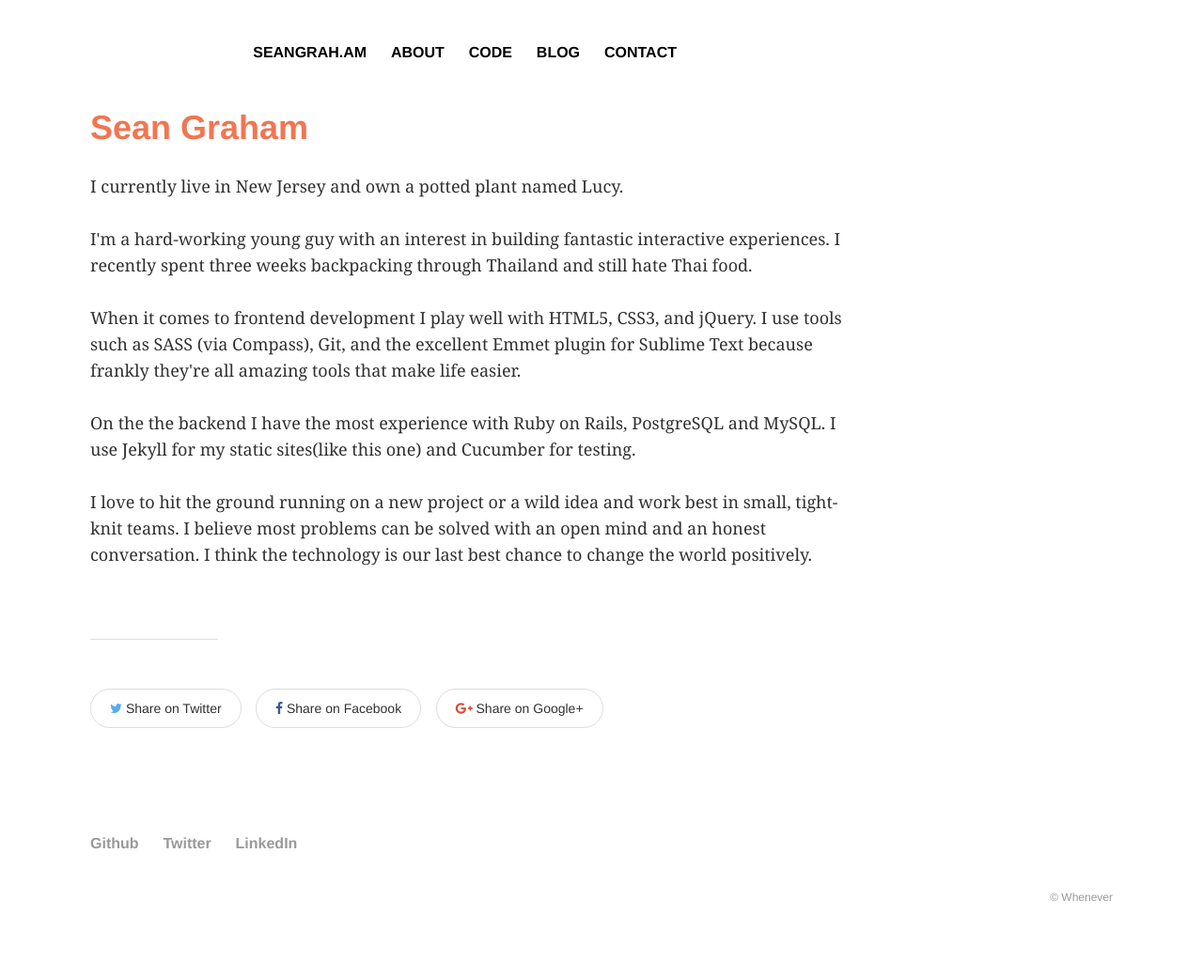
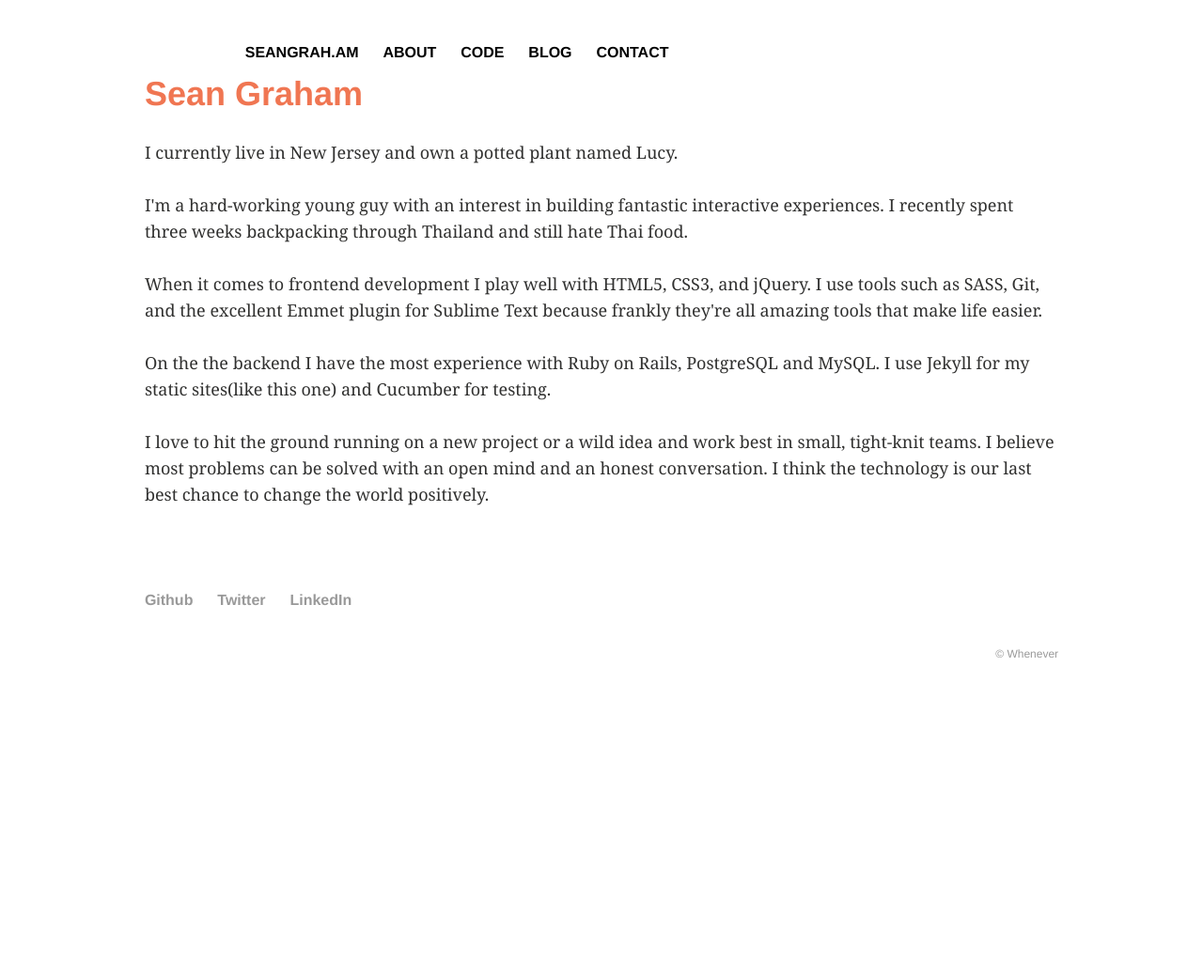
Before and after one commit to cavemangraham/Folio, a Jekyll site: the page built from about/index.md, in a window 1280 px wide. Shown: the whole page at 94% size. Built offline with Jekyll 4.4.1, drawn with Linux system fonts in a browser that asks for light colours; after the commit the page ends 900 px from its top, so only the background shows below that.

```diff
--- a/_layouts/article.html
+++ b/_layouts/article.html
@@ -22,7 +22,6 @@ layout: default
 				<hr />
 				<footer class="page-footer">
 					{% if page.categories %}{% include page-author.html %}{% endif %}
-					{% if page.share != false %}{% include share-this.html %}{% endif %}
 					{% include page-meta.html %}
 				</footer><!-- /.footer -->
 				<aside>
--- a/about/index.md
+++ b/about/index.md
@@ -1,17 +1,17 @@
 ---
-layout: article
+layout: default
 ---
 <h1 class="home-title">Sean Graham</h1>
 
-<body>
+<body class="article">
 	<p>I currently live in New Jersey and own a potted plant named Lucy.<br><br>
 
 	I'm a hard-working young guy with an interest in building fantastic interactive experiences. I recently spent three weeks backpacking through Thailand and still hate Thai food.<br><br>
 
-	When it comes to frontend development I play well with HTML5, CSS3, and jQuery. I use tools such as SASS (via Compass), Git, and the excellent Emmet plugin for Sublime Text because frankly they're all amazing tools that make life easier.<br><br>
+	When it comes to frontend development I play well with HTML5, CSS3, and jQuery. I use tools such as SASS, Git, and the excellent Emmet plugin for Sublime Text because frankly they're all amazing tools that make life easier.<br><br>
 
 	On the the backend I have the most experience with Ruby on Rails, PostgreSQL and MySQL. I use Jekyll for my static sites(like this one) and Cucumber for testing. <br><br>
 
-	I love to hit the ground running on a new project or a wild idea and work best in small, tight-knit teams. I believe most problems can be solved with an open mind and an honest conversation. I think the technology is our last best chance to change the world positively.<br><br>
+	I love to hit the ground running on a new project or a wild idea and work best in small, tight-knit teams. I believe most problems can be solved with an open mind and an honest conversation. I think the technology is our last best chance to change the world positively.
 	</p>
 </body>
--- a/css/main.scss
+++ b/css/main.scss
@@ -64,6 +64,12 @@ sitemap: false
   margin-right: auto ;
 }
 
+.article {
+  width: 80%;
+  margin-left: auto ;
+  margin-right: auto ;
+}
+
 .home-title {
 	color: #f07652;
 }
--- a/js/main.js
+++ b/js/main.js
@@ -4,10 +4,15 @@
 
 // Word slider
 var quotes = [
-  "programmer",
+  "pragmatic programmer",
   "stud muffin",
+  "dungeon master",
   "ninja in training",
+  "pokemon trainer",
   "gadget geek",
+  "netflix binger",
+  "batman impersonator",
+  "runescape veteran",
   "time traveller",
   ];
 
@@ -19,4 +24,4 @@ var quotes = [
          i=0;
       else
           i++;
-      }, 1 * 2000);
+      }, 1 * 1200);
```
Also changed, not shown: contact/index.html (+6 -2 lines), index.md (+1 -1 lines).
